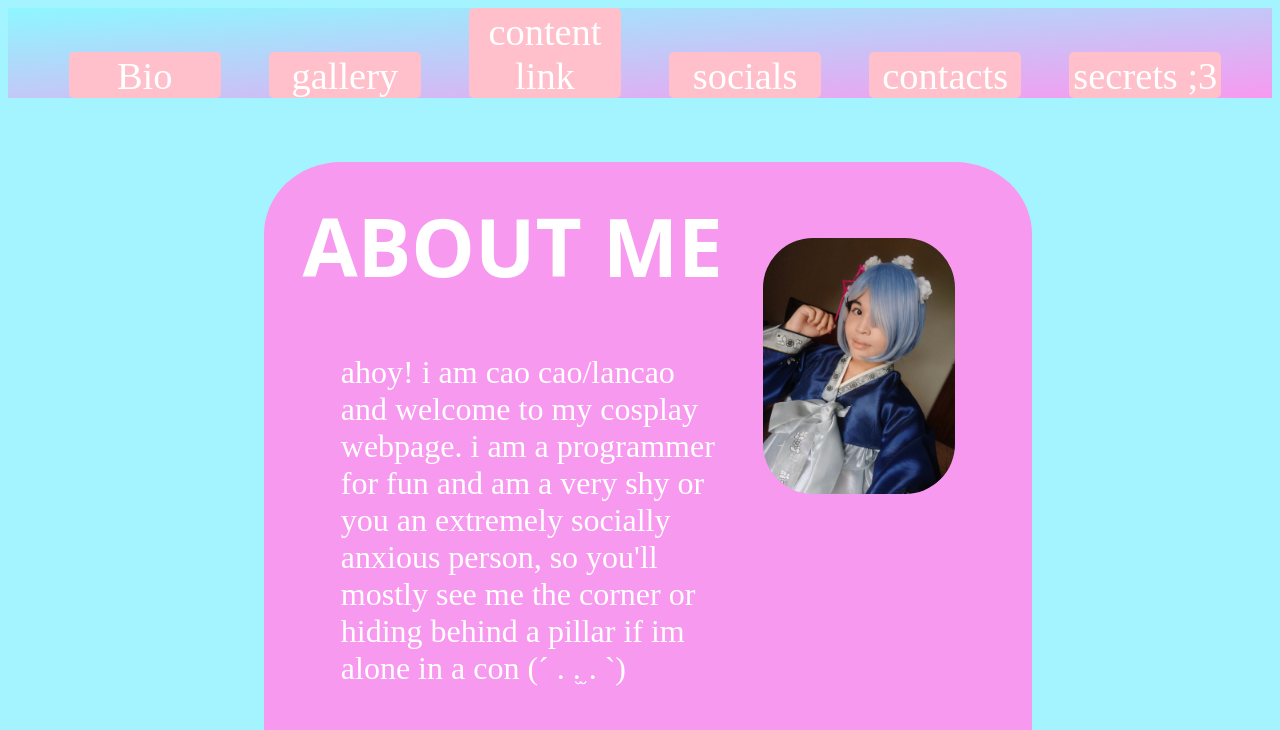
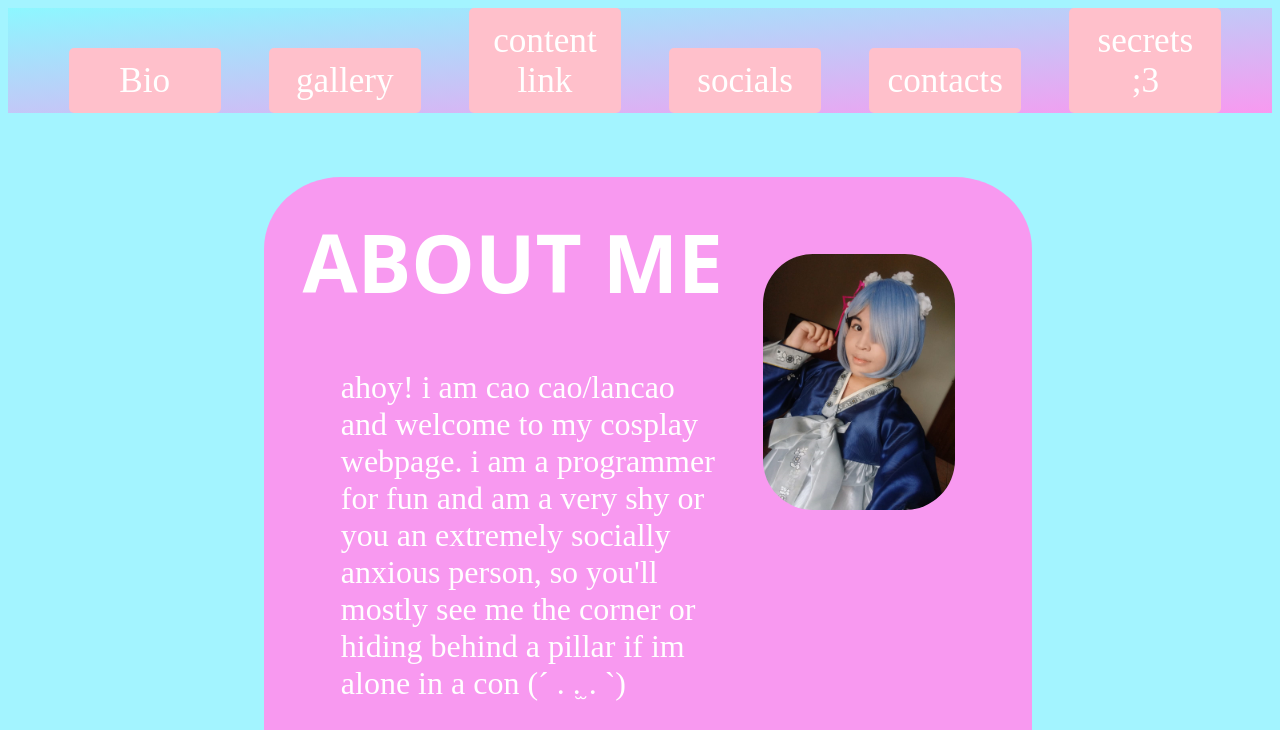
Before and after one commit to eyeyamnewb/eyeyamnewb.github.io, a plain HTML site: page index.html in a window 1280 px wide. Shown: the top 730 px of the page. Drawn offline with Linux system fonts and the light colour scheme.

Commit message:
Update web.css

```diff
--- a/web.css
+++ b/web.css
@@ -31,7 +31,7 @@ margin-left: 4%;
 margin-top: auto;
 width: 50%;
 height: 20%;
-padding: 50 px;
+padding: 1%;
 border-radius: 5px;}
 
 .biography{color:white;
@@ -70,5 +70,5 @@ margin-top: 10%;}
     align-content: center;
     color: white;
     margin-top: 1%;
-    font-size: 240%; }
+    font-size: 220%; }
 .none{background-image: linear-gradient(to bottom right,#8df7ff,#f899f0);}
```
